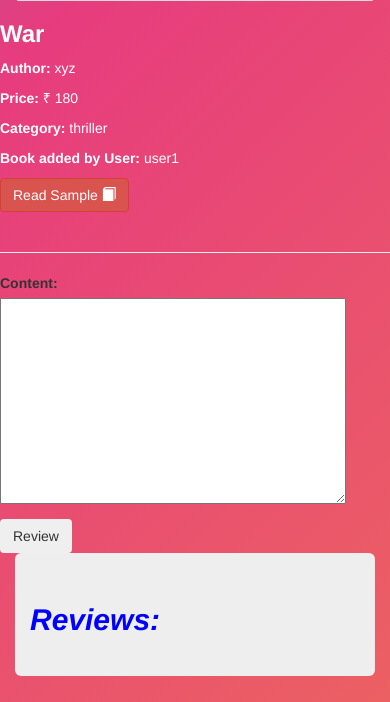
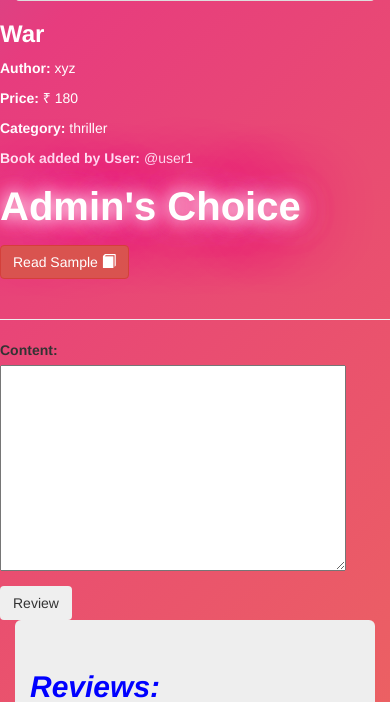
Before and after one commit to CachingNik/Book-Review-and-Recommender-site-project, a Django app: page /books/11/ in a window 390 px wide. Shown: the part 785-1487 px from the top of the page. Run offline with Django 3.2, Linux system fonts and the light colour scheme; a user stored in the database is signed in; data comes from the database, SQL or seed files in the repository; both versions use the stored data as it was after the commit; some libraries are stand-ins or nearby versions.

Commit message:
Admin's choice function added & RS is functional

```diff
--- a/books/templates/books/details.html
+++ b/books/templates/books/details.html
@@ -23,7 +23,10 @@
           <p><b>Author:</b> {{this_book.author}}</p>
            <p><b>Price:</b> ₹ {{this_book.price}}</p>
            <p><b>Category:</b> {{this_book.type}}</p>
-           <p><b>Book added by User:</b> {{this_book.added_by_user}}</p>
+           <p><b>Book added by User:</b> @{{this_book.added_by_user}}</p>
+           {% if this_book.admin_choice == 'Y' %}
+           <p class="glow"><b>Admin's Choice</b></p>
+           {% endif %}
  			</font>
             <a href = "#" class = "btn btn-danger" role = "button">
                  Read Sample <span class="glyphicon glyphicon-book"></span>
@@ -32,13 +35,19 @@
 
       </div>
 </div>
+{% if this_book.admin_choice == 'Y' %}
+<br style="line-height:34;">
+{% else %}
 <br style="line-height:38;">
+{% endif %}
 <hr>
+{% if this_book.added_by_user.username != request.user.username %}
 <form method="post">
     {% csrf_token %}
     {{ review_form.as_p }}
     <button type="submit" class="btn btn-online-success">Review</button>
 </form>
+{% endif %}
 <div class="container">
   <div class="jumbotron">
     <font color="blue"><h2><i><b>Reviews:</b></i></h2></font>
--- a/books/views.py
+++ b/books/views.py
@@ -6,11 +6,18 @@ from .forms import add_book, review_book
 from .models import Book, Review
 from django.db.models import Q
 from django.contrib import messages
+import math
 
 @login_required(login_url='/accounts/login/')
 def index(request):
-    all_books = Book.objects.all()
-    return render(request, 'books/dashboard.html', {'all_books': all_books})
+    your_books = Book.objects.filter(added_by_user=request.user)
+    items = your_books.count()
+    br = 50*(math.ceil(float(items)/4))
+    rcdns = Book.objects.none()
+    for your_book in your_books:
+        match = Book.objects.filter(Q(author__icontains=your_book.author) | Q(type__icontains=your_book.type))
+        rcdns = rcdns | match
+    return render(request, 'books/dashboard.html', {'your_books': your_books, 'br': br, 'rcdns': rcdns})
 
 @login_required(login_url='/accounts/login/')
 def addbook(request):
--- a/static/style.css
+++ b/static/style.css
@@ -42,3 +42,21 @@ a:hover {
 	text-decoration: none;
 	color: #ddd;
 }
+
+.glow {
+  font-size: 40px;
+  color: #fff;
+  -webkit-animation: glow 1s ease-in-out infinite alternate;
+  -moz-animation: glow 1s ease-in-out infinite alternate;
+  animation: glow 1s ease-in-out infinite alternate;
+}
+
+@-webkit-keyframes glow {
+  from {
+    text-shadow: 0 0 10px #fff, 0 0 20px #fff, 0 0 30px #e60073, 0 0 40px #e60073, 0 0 50px #e60073, 0 0 60px #e60073, 0 0 70px #e60073;
+  }
+
+  to {
+    text-shadow: 0 0 20px #fff, 0 0 30px #ff4da6, 0 0 40px #ff4da6, 0 0 50px #ff4da6, 0 0 60px #ff4da6, 0 0 70px #ff4da6, 0 0 80px #ff4da6;
+  }
+}
```
Also changed, not shown: books/templates/books/dashboard.html (+19 -5 lines), README.md, db.sqlite3, 1 other file.
